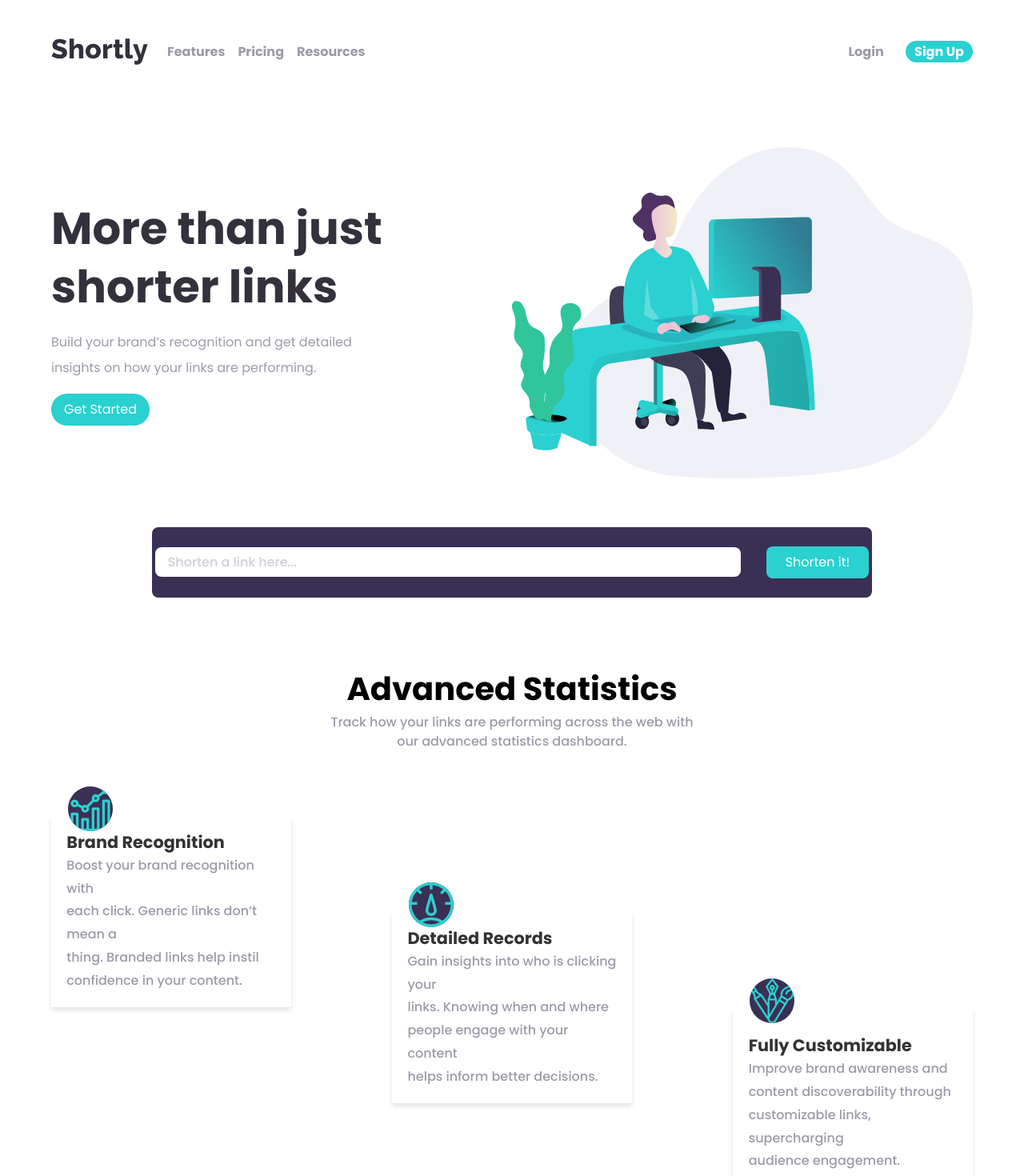
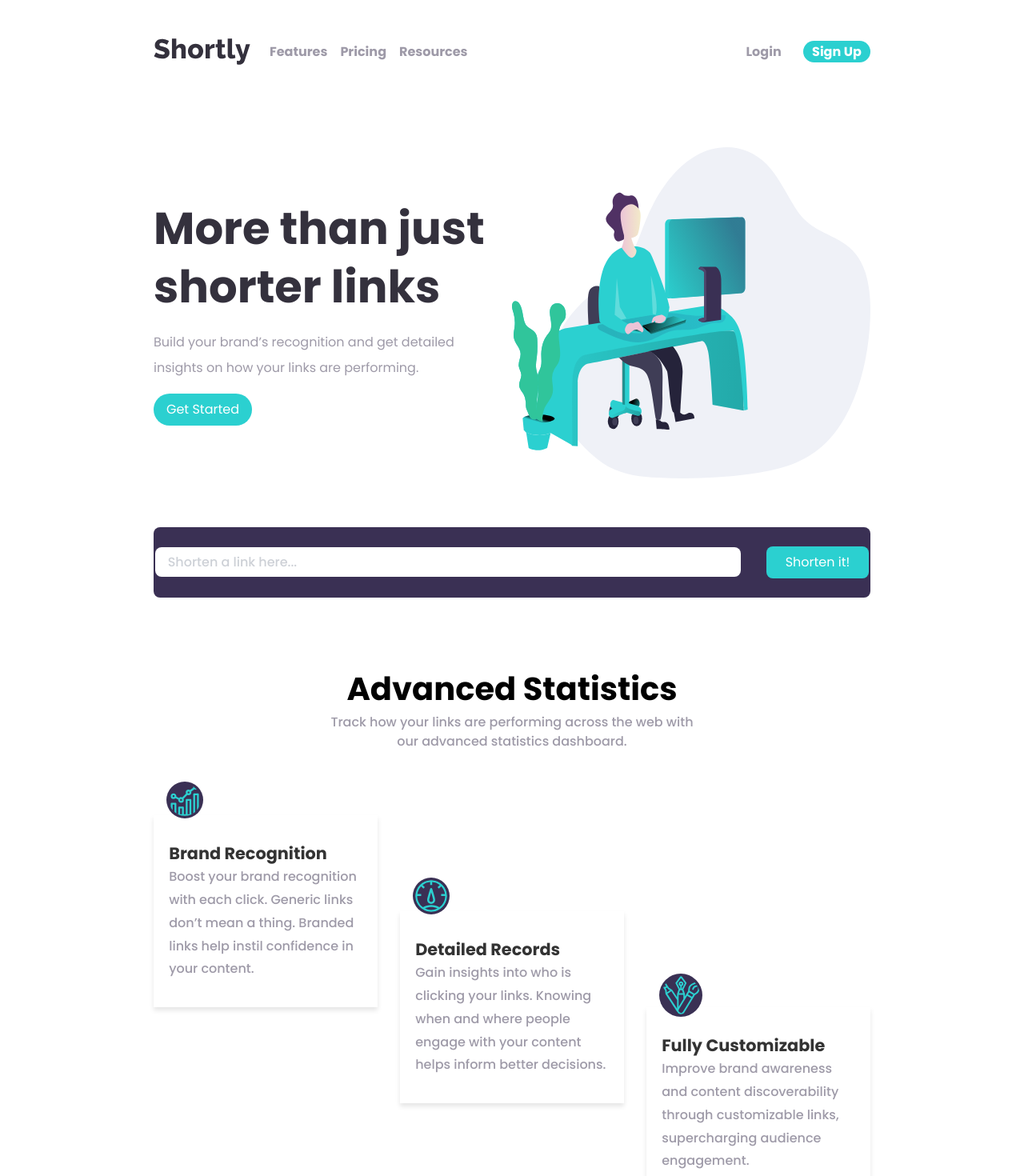
Before and after one commit to tin0312/shortly-landing-page, a React (Vite) app: page / in a window 1280 px wide. Shown: the top 1470 px of the page at 80% size. Built offline with nearby package versions, Linux system fonts and the light colour scheme; the HTML template or start-up script is replaced by a standard one.

Commit message:
Brushing on section content & cta

```diff
--- a/package.json
+++ b/package.json
@@ -17,6 +17,7 @@
 		"react-dom": "^18.2.0"
 	},
 	"devDependencies": {
+		"@rollup/plugin-url": "^8.0.2",
 		"@testing-library/jest-dom": "^6.1.4",
 		"@testing-library/react": "^14.0.0",
 		"@types/jest": "^29.5.5",
--- a/src/App.scss
+++ b/src/App.scss
@@ -12,6 +12,7 @@ html {
 }
 
 .header-container {
+
     padding-bottom: 0.1em;
 }
 
@@ -19,7 +20,8 @@ html {
     display: flex;
     align-items: center;
     margin: 0 auto;
-    width: 90vw;
+    width: 70vw;
+    min-width: 880px;
     gap: 1.5em;
     padding-top: 3em;
     font-weight: 700;
@@ -87,10 +89,10 @@ html {
 
 .cta-container {
     display: flex;
-    width: 90vw;
+    width: 70vw;
     margin: 5em auto;
     min-height: 460px;
-    min-width: 900px;
+    min-width: 880px;
 }
 
 .cta-image-container,
@@ -131,11 +133,12 @@ html {
 }
 
 // main-container
-.page-container{
+.page-container {
     position: relative;
     height: 100vh;
     min-width: 980px;
 }
+
 .form-container {
     position: absolute;
     left: 50%;
@@ -144,7 +147,7 @@ html {
     align-items: center;
     justify-content: center;
     width: 70%;
-    min-width: 900px;
+    min-width: 880px;
     height: 11%;
     background-color: #3A3054;
     border-radius: 0.5em;
@@ -161,6 +164,7 @@ form {
     align-items: center;
     gap: 2em;
 }
+
 input[type="text"]::placeholder {
     opacity: 0.5;
     font-weight: 500;
@@ -192,47 +196,56 @@ input[type="text"]::placeholder {
 .secondary-cta-container h3 {
     margin-bottom: 2em;
 }
+
 .feature-wrapper {
     display: flex;
     justify-content: space-between;
     margin: 5em auto;
-    width: 90vw;
+    width: 70%;
+    min-width: 880px;
     height: 60vh;
     gap: 1em;
 }
-.feature-container{
+
+.feature-container {
     position: relative;
     display: flex;
     flex-direction: column;
     align-items: flex-start;
 }
-.icons{
+
+.icons {
     position: absolute;
-    top: -2.2em;
-    left: 1.3em;
+    top: -2.6em;
+    left: 1em;
     background-color: #3A3054;
-    width: 3.5em;
-    height: 3.5em;
+    padding: 0.2em;
     border-radius: 50%;
 }
-.feature-container.two{
+
+.feature-container.two {
     align-self: center;
 }
-.feature-container.three{
+
+.feature-container.three {
     align-self: end;
 }
-.feature-container{
+
+.feature-container {
     display: flex;
     justify-content: center;
     align-items: center;
     height: 50%;
     width: 26%;
+    min-width: 280px;
     padding: 2em 1.2em 2em 1.2em;
     box-shadow: 0 4px 6px rgba(0, 0, 0, 0.1);
 }
-section{
-   text-align: left;
+
+section {
+    text-align: left;
 }
+
 .feature-title {
     font-style: normal;
     font-weight: 700;
--- a/src/components/Main.tsx
+++ b/src/components/Main.tsx
@@ -1,4 +1,3 @@
-import React from "react"
 import * as Images from "../assets/images"
 
 const Main = () => {
@@ -40,9 +39,8 @@ const Main = () => {
 							<section>
 								<h4 className="feature-title">Brand Recognition</h4>
 								<p className="feature-intro">
-									Boost your brand recognition with
-									<br /> each click. Generic links don’t mean a <br /> thing. Branded
-									links help instil <br /> confidence in your content.
+									Boost your brand recognition with each click. Generic links don’t
+									mean a thing. Branded links help instil confidence in your content.
 								</p>
 							</section>
 						</div>
@@ -51,10 +49,9 @@ const Main = () => {
 							<section>
 								<h4 className="feature-title">Detailed Records</h4>
 								<p className="feature-intro">
-									Gain insights into who is clicking your
-									<br /> links. Knowing when and where
-									<br /> people engage with your content
-									<br /> helps inform better decisions.
+									Gain insights into who is clicking your links. Knowing when and
+									where people engage with your content helps inform better
+									decisions.
 								</p>
 							</section>
 						</div>
@@ -63,11 +60,8 @@ const Main = () => {
 							<section>
 								<h4 className="feature-title">Fully Customizable</h4>
 								<p className="feature-intro">
-									Improve brand awareness and
-									<br /> content discoverability through
-									<br />
-									customizable links, supercharging
-									<br /> audience engagement.
+									Improve brand awareness and content discoverability through
+									customizable links, supercharging audience engagement.
 								</p>
 							</section>
 						</div>
--- /dev/null
+++ b/src/index.d.ts
@@ -0,0 +1,3 @@
+declare module "../assets/images" {
+	export function loadImage(url: string): Promise<HTMLImageElement>
+}
--- a/tsconfig.json
+++ b/tsconfig.json
@@ -20,6 +20,7 @@
 		"noUnusedParameters": true,
 		"noFallthroughCasesInSwitch": true
 	},
-	"include": ["src"],
+	"include": ["src", "src/**/*.ts",
+    "src/**/*.d.ts"],
 	"references": [{ "path": "./tsconfig.node.json" }]
 }
--- a/vite.config.ts
+++ b/vite.config.ts
@@ -1,10 +1,18 @@
 import { defineConfig } from "vite"
 import react from "@vitejs/plugin-react"
 import sass from "sass"
+import url from "@rollup/plugin-url"
 
 // https://vitejs.dev/config/
 export default defineConfig({
-	plugins: [react()],
+	plugins: [
+		react(),
+		url({
+			limit: 10000, // inline files smaller than 10 KB as data URL strings
+			include: ["**/*.svg", "**/*.png", "**/*.jpg", "**/*.jpeg", "**/*.gif"], // defaults to .svg, .png, .jpg and .jpeg files
+			emitFiles: true, // defaults to true
+		}),
+	],
 	css: {
 		preprocessorOptions: {
 			scss: {
```
Also changed, not shown: 1 other file (tests, documents, lock files or other folders).
